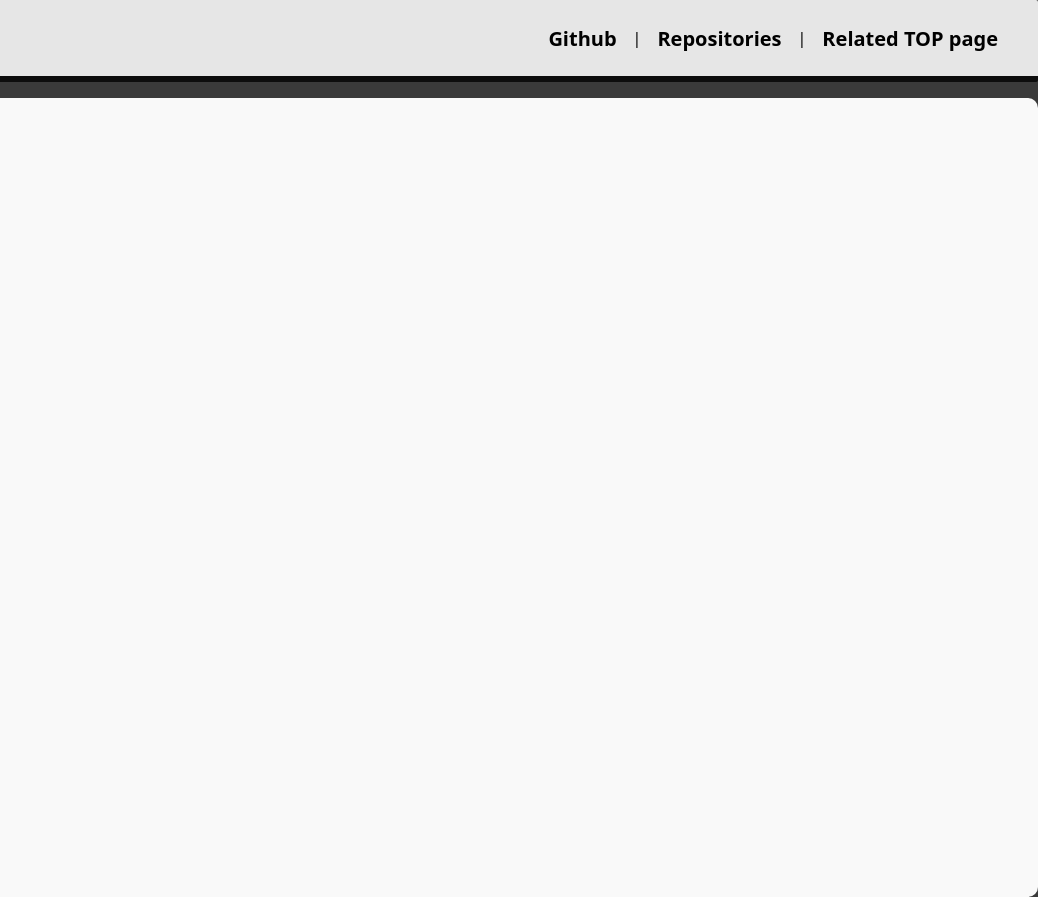
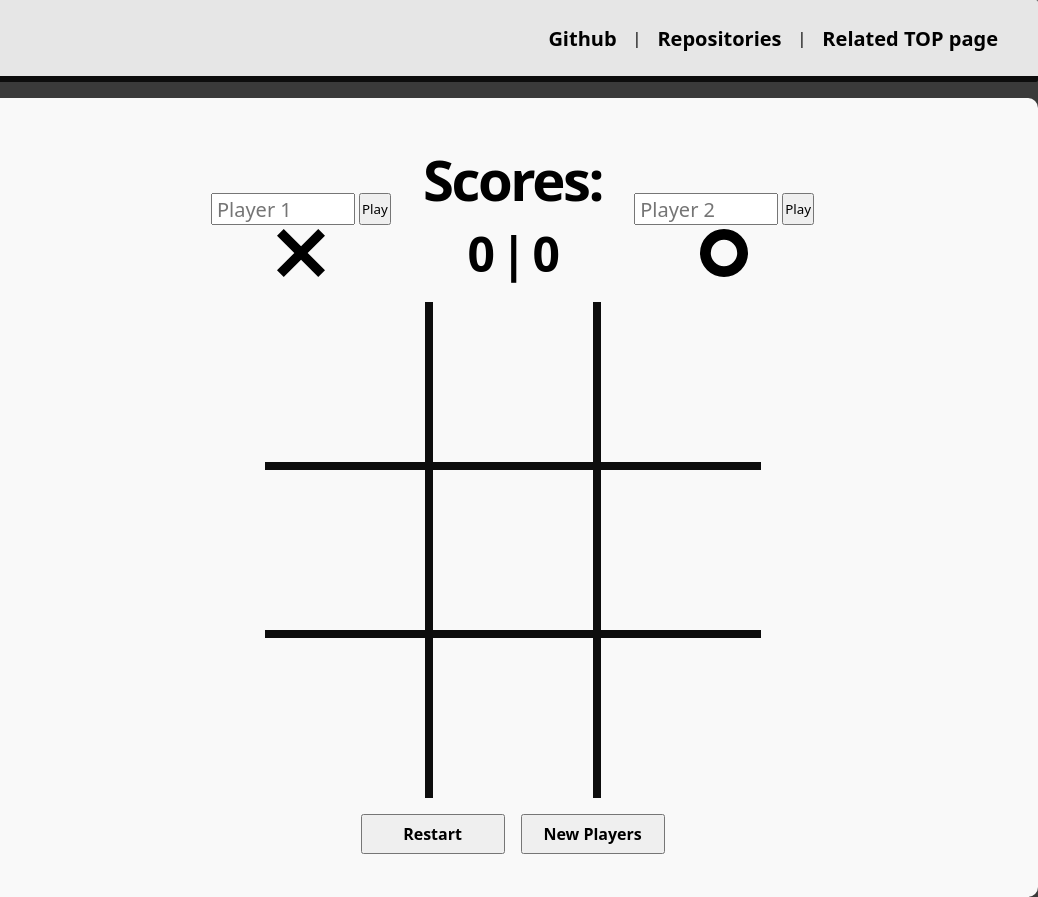
Before and after one commit to SalcedoMA/tic-tac-toe, a plain HTML site: page index.html in a window 1280 px wide. Shown: the full height of the page, 242-1280 px from the left. Drawn offline with Linux system fonts and the light colour scheme; a web font is replaced by a local one.

Commit message:
Add UI for the game (logic still not implemente)
>Build skeleton of main section(Game section) with gameboard, scores, player names
and reset buttons.
>give decent styling to html skeleton.

```diff
--- a/index.html
+++ b/index.html
@@ -59,6 +59,52 @@
             </div>
         </div>
     </div>
-    <div class="main"></div>
+    <div class="main">
+        <div class="game-container">
+            <div class="scoreboard">
+                <div class="player" id="player1">
+                    <h3 class="name">Player 1:</h3>
+                    <div class="player-input">
+                        <input type="text" id="p1-input" placeholder="Player 1">
+                        <button type="button">Play</button>
+                    </div>
+                    <p class="symbol"><svg xmlns="http://www.w3.org/2000/svg" fill="#000000" viewBox="280 -679 399 399"><path d="m336-280-56-56 144-144-144-143 56-56 144 144 143-144 56 56-144 143 144 144-56 56-143-144-144 144Z"/></svg></p>
+                </div>
+                <div class="scores">
+                    <h3 class="name">Scores:</h3>
+                    <div class="values">
+                        <p id="p1-score">0</p>
+                        <p>|</p>
+                        <p id="p2-score">0</p>
+                    </div>
+                </div>
+                <div class="player" id="player2">
+                    <h3 class="name">Player 2:</h3>
+                    <div class="player-input">
+                        <input type="text" id="p2-input" placeholder="Player 2">
+                        <button type="button">Play</button>
+                    </div>
+                    <p class="symbol"><svg xmlns="http://www.w3.org/2000/svg" viewBox="2 2 20 20"><path d="M12,2A10,10 0 0,0 2,12A10,10 0 0,0 12,22A10,10 0 0,0 22,12A10,10 0 0,0 12,2M12,6.5A5.5,5.5 0 0,1 17.5,12A5.5,5.5 0 0,1 12,17.5A5.5,5.5 0 0,1 6.5,12A5.5,5.5 0 0,1 12,6.5Z"/></svg></p>
+                </div>
+            </div>
+            <div class="board-background">
+                <div class="gameboard">
+                    <div class="gamecell"></div>
+                    <div class="gamecell"></div>
+                    <div class="gamecell"></div>
+                    <div class="gamecell"></div>
+                    <div class="gamecell"></div>
+                    <div class="gamecell"></div>
+                    <div class="gamecell"></div>
+                    <div class="gamecell"></div>
+                    <div class="gamecell"></div>
+                </div>
+            </div>
+            <div class="actions">
+                <button type="button" class="reset-game">Restart</button>
+                <button type="button" class="reset-players">New Players</button>
+            </div>
+        </div>
+    </div>
 </body>
 </html>
--- a/styles.css
+++ b/styles.css
@@ -1,5 +1,5 @@
 /* FONTS, VARIABLES, RESETS */
-@import url('https://fonts.googleapis.com/css2?family=Dosis:wght@200..800&family=Playwrite+IT+Moderna:wght@100..400&family=Special+Elite&display=swap');
+@import url('https://fonts.googleapis.com/css2?family=Dosis:wght@200..800&family=Playwrite+IT+Moderna:wght@100..400&family=Sixtyfour&family=Special+Elite&family=Tiny5&display=swap');
 
 .dosis {
     font-family: "dosis", serif;
@@ -13,6 +13,30 @@
     font-weight: 400;
     font-style: normal;
   }
+
+  .sixtyfour {
+    font-family: "Sixtyfour", sans-serif;
+    font-optical-sizing: auto;
+    font-weight: 400;
+    font-style: normal;
+    font-variation-settings:
+      "BLED" 0,
+      "SCAN" 0;
+  }
+
+  .playwrite-it {
+    font-family: "Playwrite IT Moderna", cursive;
+    font-optical-sizing: auto;
+    font-weight: 400;
+    font-style: normal;
+  }
+
+  .tiny5-regular {
+    font-family: "Tiny5", serif;
+    font-weight: 400;
+    font-style: normal;
+  }
+
 
 :root {
     --main-border-style: 0.4rem solid #0D0D0D;
@@ -33,7 +57,7 @@
 /* BODY AND OTHERS */
 body {
     background-color: rgb(58, 58, 58);
-    min-height: 100vh;
+    height: 100vh;
     display: grid;
     grid-template-columns: 1fr 6fr;
     grid-template-rows: minmax(min-content, 10vmin) 1fr;
@@ -133,4 +157,106 @@ body {
 /* MAIN */
 .main {
     background-color: var(--main-color);
+    display: flex;
+    align-items: center;
+    justify-content: center;
 }
+
+.game-container {
+    display: flex;
+    flex-direction: column;
+    align-items: center;
+    gap: 1rem;
+}
+
+.scoreboard {
+    display: flex;
+    gap: 2rem;
+    font-family: "dosis";
+    font-size: 3rem;
+    letter-spacing: -0.15rem;
+    align-items: end;
+}
+
+.scores {
+    display: flex;
+    flex-direction: column;
+    gap: 0.2rem;
+}
+
+.values {
+    display: flex;
+    justify-content: center;
+    gap: 0.5rem;
+    font-weight: 700;
+}
+
+.player {
+    display: flex;
+    flex-direction: column;
+    align-items: center;
+    gap: 0.2rem;
+    font-size: 2rem;
+}
+
+.player-input {
+    display: flex;
+    align-items: center;
+    gap: 0.25rem;
+}
+
+.player-input input{
+    width: 9rem;
+    height: 2rem;
+    font-size: 1.25rem;
+    padding: 0 0.25rem;
+}
+
+.player-input button {
+    height: 2rem;
+    width: 2rem;
+}
+
+.player .name {
+    display: none;
+}
+
+.player svg {
+    height: 3rem;
+}
+
+.board-background {
+    background-color: #0D0D0D;
+}
+
+.gameboard {
+    display: grid;
+    grid-template-columns: repeat(3, 10rem);
+    grid-template-rows: repeat(3, 10rem);
+    justify-items: center;
+    align-items: center;
+    gap: 0.5rem;
+}
+
+.gamecell {
+    height: 100%;
+    width: 100%;
+    background-color: #F9F9F9;
+}
+
+.gamecell svg {
+    padding: 0.5rem;
+}
+
+.actions {
+    display: flex;
+    justify-content: center;
+    gap: 1rem
+}
+
+.actions button {
+    width: 9rem;
+    height: 2.5rem;
+    font-size: 1rem;
+    font-weight: 700;
+}
```
Also changed, not shown: icons/brightness_1_24dp_000000_FILL0_wght400_GRAD0_opsz24-cropped.svg (added), icons/close_small_24dp_000000_FILL0_wght400_GRAD0_opsz24-cropped.svg (added).
